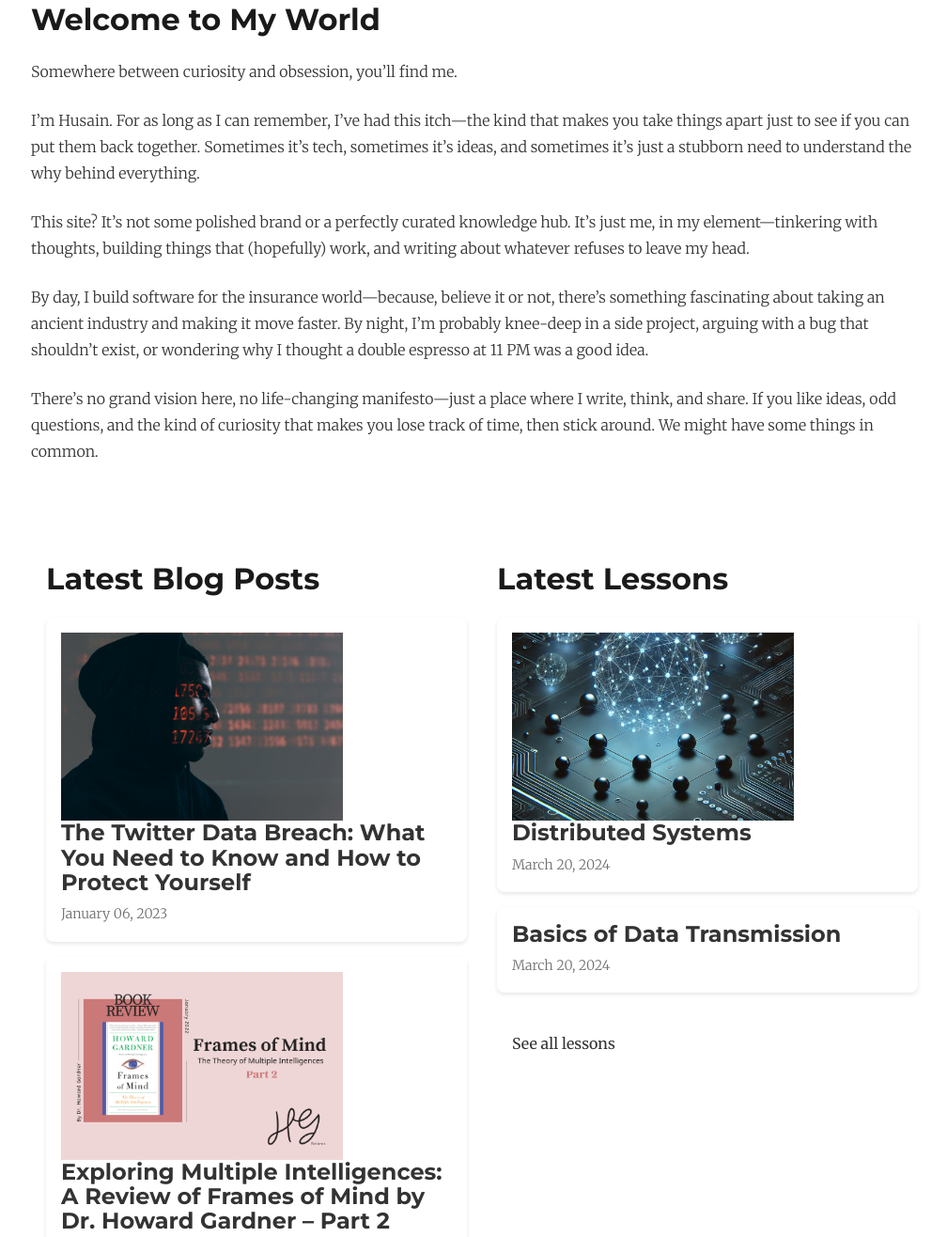
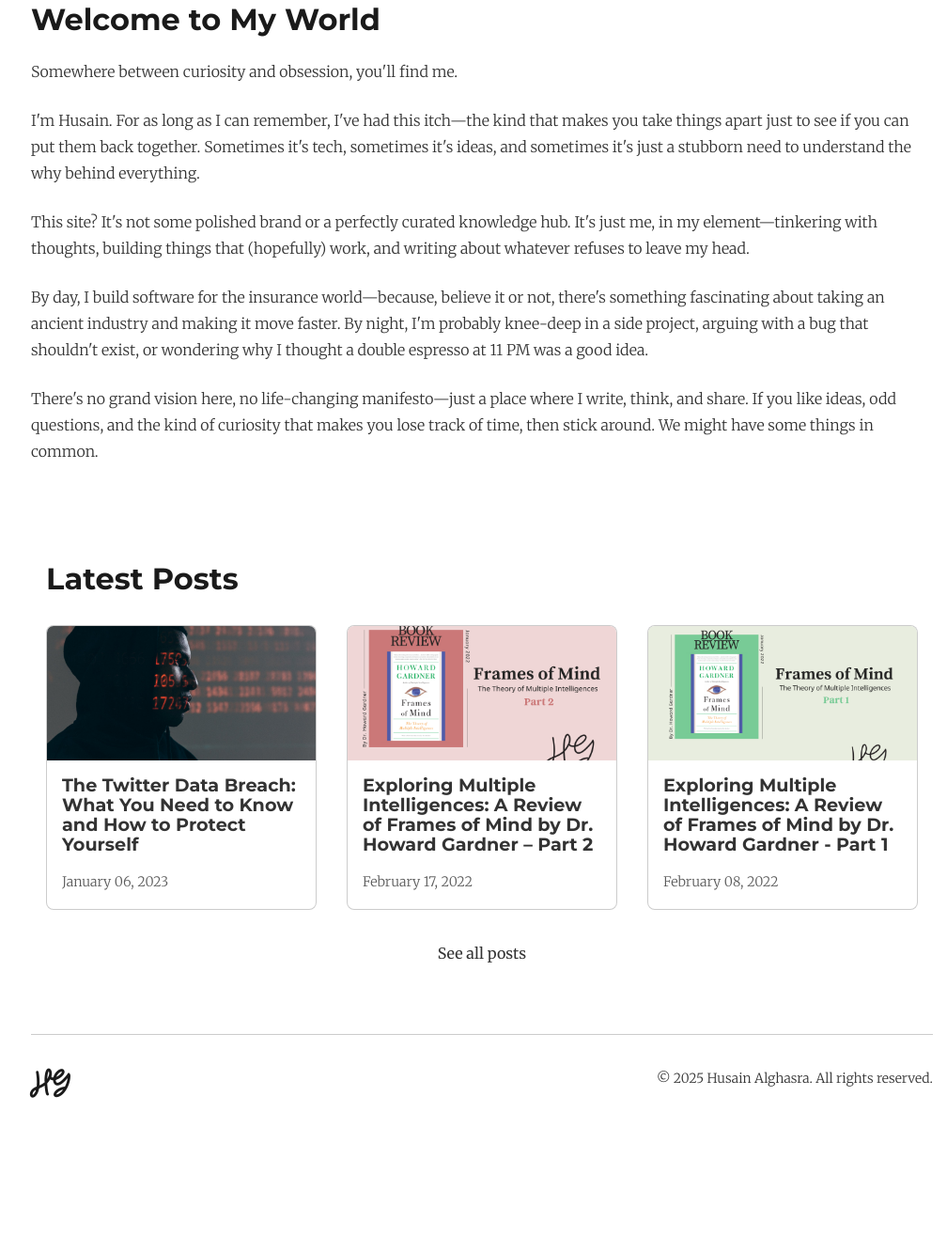
Before and after one commit to halghasra/husain-personal-website, a Gatsby site: page / in a window 1280 px wide. Shown: the part 749-2065 px from the top of the page at 94% size, without its empty margins (127-1135 px from the left). After the commit the page ends 1952 px from the top, so only its background shows below. Built offline with nearby package versions, Linux system fonts and the light colour scheme; Gatsby itself is replaced by a stand-in of ours.

Commit message:
Removed latest lessons section from the main page and improved layout of the latest posts

```diff
--- a/src/pages/index.js
+++ b/src/pages/index.js
@@ -20,12 +20,7 @@ const IndexPage = ({ data }) => {
     .filter(node => node.fields.slug.startsWith("/blog/"))
     .slice(0, 3)
 
-  const latestLessons = data.allMarkdownRemark.nodes
-    .filter(node => node.fields.slug.startsWith("/learning-hub/"))
-    .slice(0, 3)
-
   console.log("Found blog posts:", latestPosts.length)
-  console.log("Found lessons:", latestLessons.length)
 
   return (
     <Layout>
@@ -39,28 +34,28 @@ const IndexPage = ({ data }) => {
 
       <div className={styles.introduction}>
         <h2>Welcome to My World</h2>
-        <p>Somewhere between curiosity and obsession, you’ll find me.</p>
+        <p>Somewhere between curiosity and obsession, you'll find me.</p>
         <p>
-          I’m Husain. For as long as I can remember, I’ve had this itch—the kind
+          I'm Husain. For as long as I can remember, I've had this itch—the kind
           that makes you take things apart just to see if you can put them back
-          together. Sometimes it’s tech, sometimes it’s ideas, and sometimes
-          it’s just a stubborn need to understand the why behind everything.
+          together. Sometimes it's tech, sometimes it's ideas, and sometimes
+          it's just a stubborn need to understand the why behind everything.
         </p>
         <p>
-          This site? It’s not some polished brand or a perfectly curated
-          knowledge hub. It’s just me, in my element—tinkering with thoughts,
+          This site? It's not some polished brand or a perfectly curated
+          knowledge hub. It's just me, in my element—tinkering with thoughts,
           building things that (hopefully) work, and writing about whatever
           refuses to leave my head.
         </p>
         <p>
           By day, I build software for the insurance world—because, believe it
-          or not, there’s something fascinating about taking an ancient industry
-          and making it move faster. By night, I’m probably knee-deep in a side
-          project, arguing with a bug that shouldn’t exist, or wondering why I
+          or not, there's something fascinating about taking an ancient industry
+          and making it move faster. By night, I'm probably knee-deep in a side
+          project, arguing with a bug that shouldn't exist, or wondering why I
           thought a double espresso at 11 PM was a good idea.
         </p>
         <p>
-          There’s no grand vision here, no life-changing manifesto—just a place
+          There's no grand vision here, no life-changing manifesto—just a place
           where I write, think, and share. If you like ideas, odd questions, and
           the kind of curiosity that makes you lose track of time, then stick
           around. We might have some things in common.
@@ -69,7 +64,7 @@ const IndexPage = ({ data }) => {
 
       <div className={styles.featuredContent}>
         <section className={styles.featuredSection}>
-          <h2>Latest Blog Posts</h2>
+          <h2>Latest Posts</h2>
           {latestPosts.length > 0 ? (
             <>
               <ul className={styles.postList}>
@@ -93,36 +88,7 @@ const IndexPage = ({ data }) => {
               </Link>
             </>
           ) : (
-            <p>No blog posts found</p>
-          )}
-        </section>
-
-        <section className={styles.featuredSection}>
-          <h2>Latest Lessons</h2>
-          {latestLessons.length > 0 ? (
-            <>
-              <ul className={styles.postList}>
-                {latestLessons.map(lesson => (
-                  <li key={lesson.fields.slug} className={styles.postItem}>
-                    <Link to={lesson.fields.slug}>
-                      {lesson.frontmatter.coverImage?.childImageSharp && (
-                        <GatsbyImage
-                          image={getImage(lesson.frontmatter.coverImage)}
-                          alt={lesson.frontmatter.title}
-                        />
-                      )}
-                      <h3>{lesson.frontmatter.title}</h3>
-                      <p>{lesson.frontmatter.date}</p>
-                    </Link>
-                  </li>
-                ))}
-              </ul>
-              <Link to="/learning-hub" className={styles.viewAllLink}>
-                See all lessons
-              </Link>
-            </>
-          ) : (
-            <p>No lessons found</p>
+            <p>No posts found</p>
           )}
         </section>
       </div>
@@ -132,27 +98,23 @@ const IndexPage = ({ data }) => {
 
 export const query = graphql`
   query {
-    allMarkdownRemark(sort: { frontmatter: { date: DESC } }) {
+    allMarkdownRemark(
+      filter: { fields: { slug: { regex: "/^/blog/" } } }
+      sort: { frontmatter: { date: DESC } }
+      limit: 6
+    ) {
       nodes {
+        excerpt
         fields {
           slug
-        }
-        parent {
-          ... on File {
-            sourceInstanceName
-          }
         }
         frontmatter {
           date(formatString: "MMMM DD, YYYY")
           title
+          description
           coverImage {
             childImageSharp {
-              gatsbyImageData(
-                width: 300
-                height: 200
-                placeholder: BLURRED
-                transformOptions: { fit: COVER }
-              )
+              gatsbyImageData(width: 600, height: 300, layout: CONSTRAINED)
             }
           }
         }
--- a/src/styles/home.module.css
+++ b/src/styles/home.module.css
@@ -39,53 +39,74 @@
 }
 
 .postList {
+  display: grid;
+  grid-template-columns: repeat(3, 1fr);
+  gap: 2rem;
+  margin: 2rem 0;
+  padding: 0;
   list-style: none;
-  padding: 0;
 }
 
 .postItem {
-  margin-bottom: 1rem;
+  display: flex;
+  flex-direction: column;
+  background: var(--bg);
+  border-radius: 8px;
+  overflow: hidden;
   transition: transform 0.2s ease;
+  border: 1px solid var(--hr);
 }
 
 .postItem:hover {
-  transform: translateY(-5px);
+  transform: translateY(-4px);
 }
 
 .postItem a {
-  display: block;
-  padding: 1rem;
-  background-color: var(--bg);
-  border-radius: 8px;
-  box-shadow: 0 2px 4px rgba(0, 0, 0, 0.1);
   text-decoration: none;
-  color: var(--textNormal);
+  color: inherit;
+  height: 100%;
+  display: flex;
+  flex-direction: column;
 }
 
 .postItem h3 {
+  padding: 1rem;
   margin: 0;
-  color: var(--textLink);
+  font-size: 1.2rem;
+  color: var(--textTitle);
 }
 
 .postItem p {
-  margin: 0.5rem 0 0;
+  padding: 0 1rem 1rem;
+  margin: 0;
   font-size: 0.9rem;
-  opacity: 0.7;
+  color: var(--textNormal);
+  opacity: 0.8;
 }
 
 .viewAllLink {
-  display: inline-block;
-  margin-top: 1rem;
-  padding: 0.5rem 1rem;
-  border: 2px solid var(--color-primary);
-  border-radius: 4px;
-  color: var(--color-primary);
+  display: block;
+  text-align: center;
+  margin-top: 2rem;
+  color: var(--textLink);
   text-decoration: none;
   font-weight: 500;
-  transition: all 0.2s ease;
 }
 
 .viewAllLink:hover {
-  background-color: var(--color-primary);
-  color: var(--color-background);
+  text-decoration: underline;
 }
+
+/* Responsive design */
+@media (max-width: 768px) {
+  .postList {
+    grid-template-columns: 1fr;
+    gap: 1.5rem;
+  }
+}
+
+@media (min-width: 769px) and (max-width: 1024px) {
+  .postList {
+    grid-template-columns: repeat(2, 1fr);
+  }
+}
```
